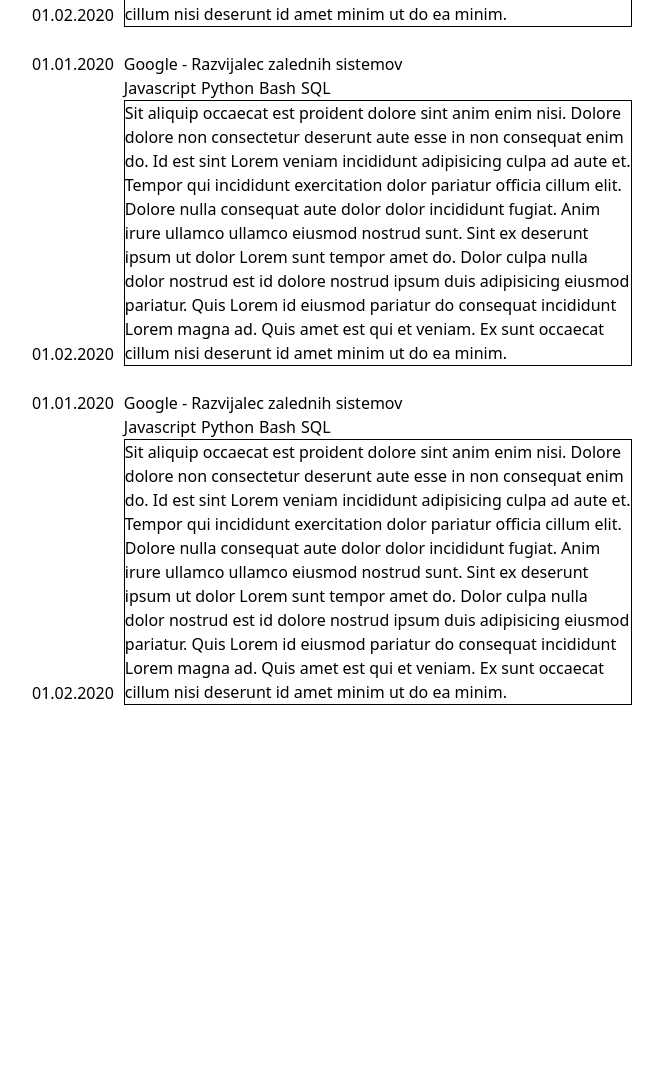
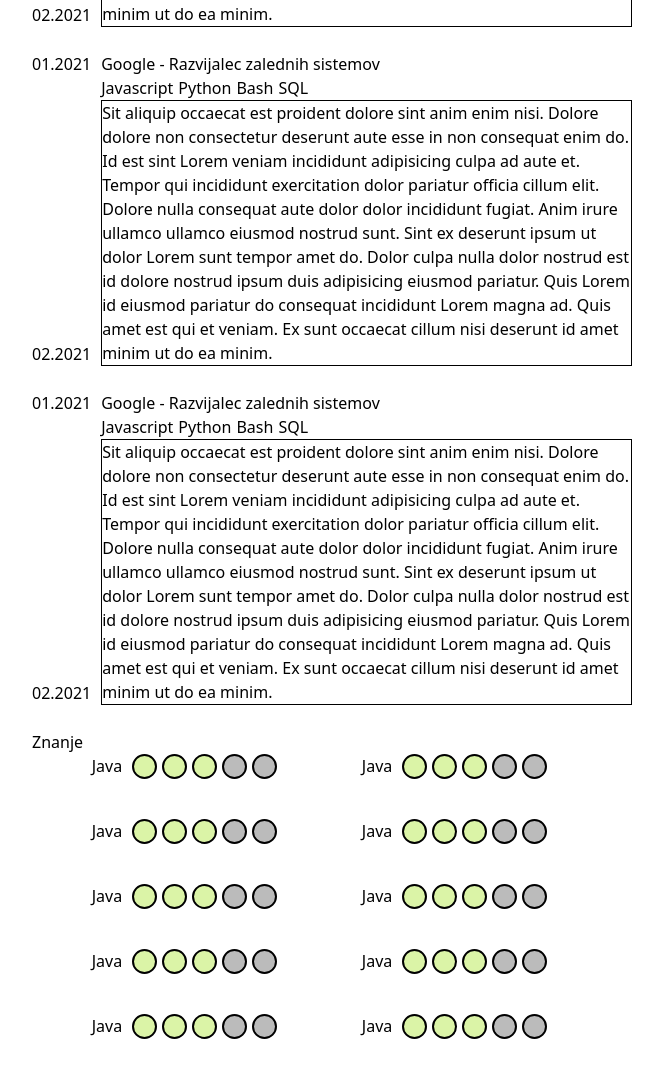
Before and after one commit to dbecaj/dbecaj.github.io, a Gatsby site: page / in a window 1280 px wide. Shown: the part 609-1691 px from the top of the page, without its empty margins (308-971 px from the left). Before the commit the page ends 1362 px from the top, so only its background shows below. Built offline with nearby package versions, Linux system fonts and the light colour scheme; Gatsby itself is replaced by a stand-in of ours.

Commit message:
Added skill items

```diff
--- /dev/null
+++ b/src/components/skill-item.js
@@ -0,0 +1,27 @@
+import React from "react"
+
+export function SkillItem(props) {
+  const level = parseInt(props.level)
+
+  return (
+    <div style={{ display: "flex", ...props.style }}>
+      <p style={{ marginRight: 10 }}>{props.name}</p>
+
+      { /* Generate and fill skill level circles */}
+      {Array.from(Array(5)).map((v, i) => {
+        const circleStyle = {
+          height: 25,
+          width: 25,
+          backgroundColor: i < level ? "#dbf4a7" : "#bbb",
+          borderRadius: "50%",
+          border: "2px solid black",
+          marginRight: 5
+        }
+
+        return (
+          <span style={circleStyle} />
+        )
+      })}
+    </div>
+  )
+}
--- a/src/pages/index.js
+++ b/src/pages/index.js
@@ -5,6 +5,7 @@
 import { graphql } from "gatsby";
 import InfoItem from "../components/info-item";
 import { JobDesc } from "../components/job-desc";
+import { SkillItem } from "../components/skill-item";
 
 export default function Home({ data }) {
   console.log(data)
@@ -34,22 +35,30 @@
 
       { /* Body */}
       <Layout>
-        <h1>Izkušnje</h1>
+        <h3>Izkušnje</h3>
         {Array.from(Array(3)).map(i => {
           return (
             <JobDesc
-              jobStart="01.01.2020"
-              jobEnd="01.02.2020"
+              jobStart="01.2021"
+              jobEnd="02.2021"
               companyName="Google"
               jobPosition="Razvijalec zalednih sistemov"
               languages={['Javascript', 'Python', 'Bash', 'SQL']}
               description="Sit aliquip occaecat est proident dolore sint anim enim nisi. Dolore dolore non consectetur deserunt aute esse in non consequat enim do. Id est sint Lorem veniam incididunt adipisicing culpa ad aute et. Tempor qui incididunt exercitation dolor pariatur officia cillum elit. Dolore nulla consequat aute dolor dolor incididunt fugiat.
 
 Anim irure ullamco ullamco eiusmod nostrud sunt. Sint ex deserunt ipsum ut dolor Lorem sunt tempor amet do. Dolor culpa nulla dolor nostrud est id dolore nostrud ipsum duis adipisicing eiusmod pariatur. Quis Lorem id eiusmod pariatur do consequat incididunt Lorem magna ad. Quis amet est qui et veniam. Ex sunt occaecat cillum nisi deserunt id amet minim ut do ea minim."
-            style={{ marginBottom: "25px" }}
+              style={{ marginBottom: "25px" }}
             />
           )
         })}
+        <h3>Znanje</h3>
+        <div style={{ display: "flex", flexWrap: "wrap", justifyContent: "space-evenly" }}>
+          {Array.from(Array(10)).map(v => {
+            return (
+              <SkillItem name="Java" level="3" style={{ margin: "0 20px 40px 0" }} />
+            )
+          })}
+        </div>
       </Layout>
     </div>
   )
```
